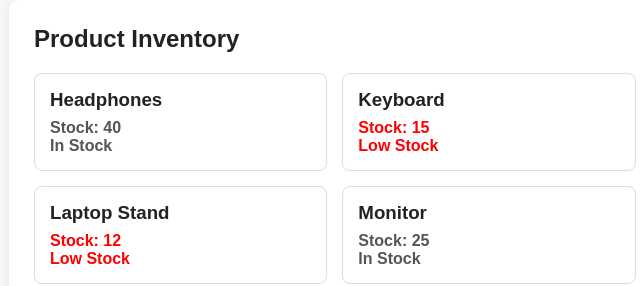
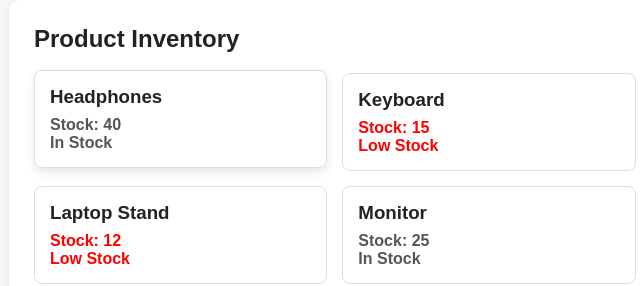
Before and after one commit to abhishe0510/eCart-Challenge-06, a plain HTML site: page index.html in a window 1280 px wide. In both pictures the pointer is over the element 331 px from the left and 483 px from the top of the page. Shown: the part 361-647 px from the top of the page, 151-791 px from the left. Drawn offline with Linux system fonts and the light colour scheme.

Commit message:
added css changes for product

```diff
--- a/style.css
+++ b/style.css
@@ -192,3 +192,12 @@ button:hover {
     color: #777;
     font-weight: bold;
 }
+
+.product {
+    transition: 0.2s;
+}
+
+.product:hover {
+    transform: translateY(-3px);
+    box-shadow: 0 4px 10px rgba(0, 0, 0, 0.1);
+}
```
